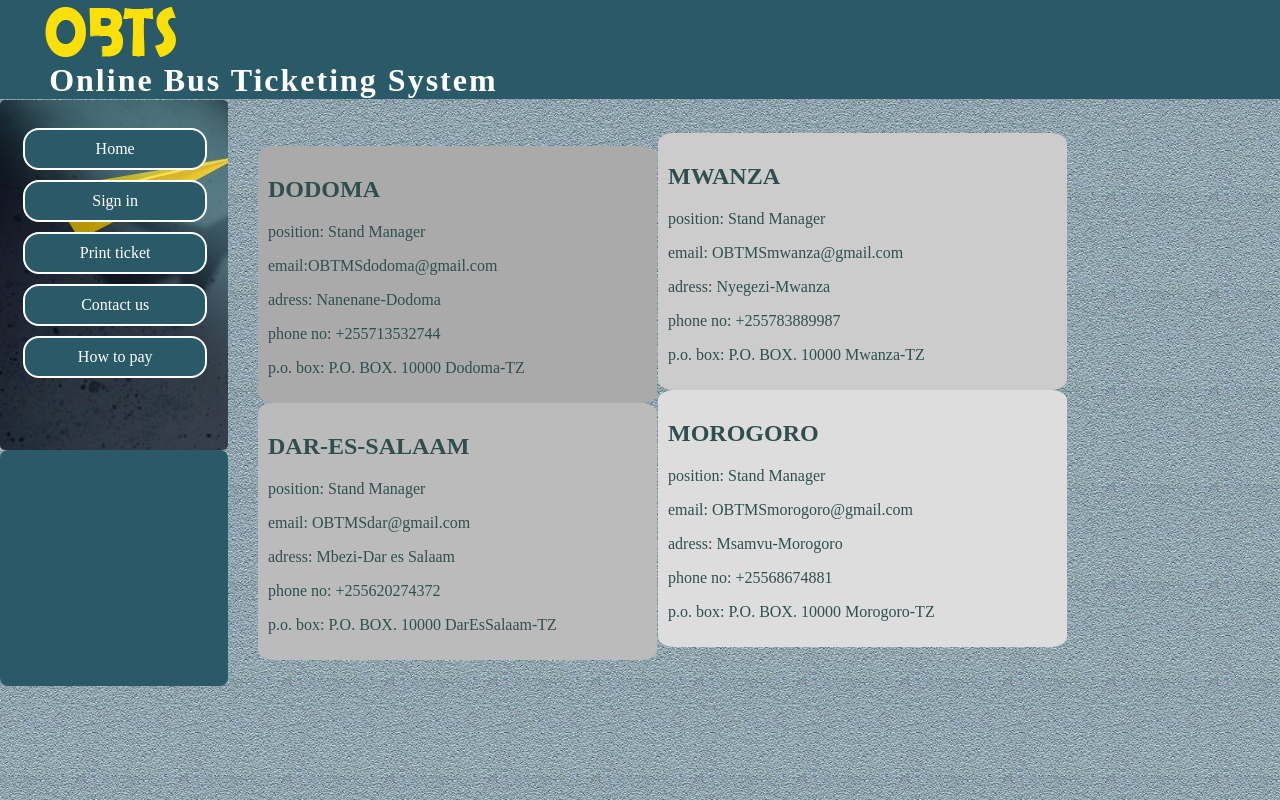
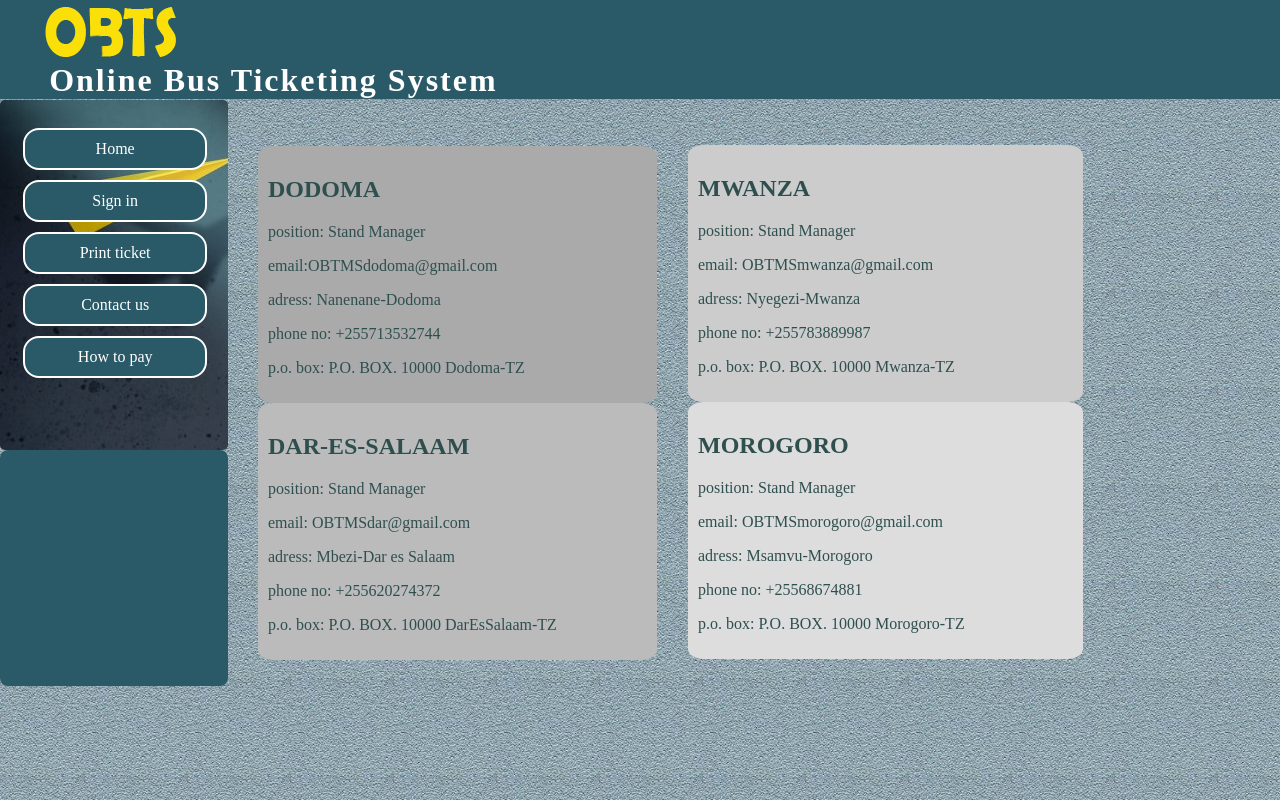
Before and after one commit to deogemini/CS335-08, a PHP site: page /ContactUs.html in a window 1280 px wide. Run offline with PHP 8.4, Linux system fonts and the light colour scheme.

Commit message:
Initial commit

```diff
--- a/ContactUs.html
+++ b/ContactUs.html
@@ -1,6 +1,7 @@
 <!DOCTYPE html>
 <html>
 <meta name="viewport" content="width=device-width, initial-scale=1">
+<title>Contact Us</title>
 <head>
 <title>Home</title>
 <link rel="stylesheet" href="contactusstyle.css">
--- a/contactusstyle.css
+++ b/contactusstyle.css
@@ -109,8 +109,8 @@ body {
 
 /* Clear floats after the columns */
 .row1 {
-margin-left: 400px;
-margin-top: -527px;
+margin-left: 430px;
+margin-top: -515px;
 
 }
 
--- a/homestyle.css
+++ b/homestyle.css
@@ -98,7 +98,7 @@ body {
   align-items: center;
   padding-left: 300px;
   box-sizing: border-box;
-  margin-top:-40%;
+  margin-top:-10%;
   margin-left:5%;
 }
 
```
